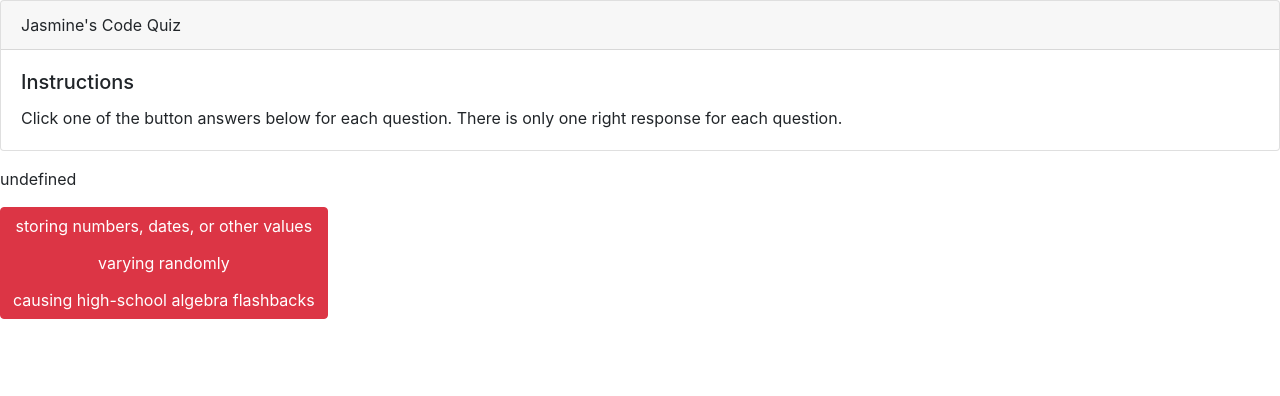
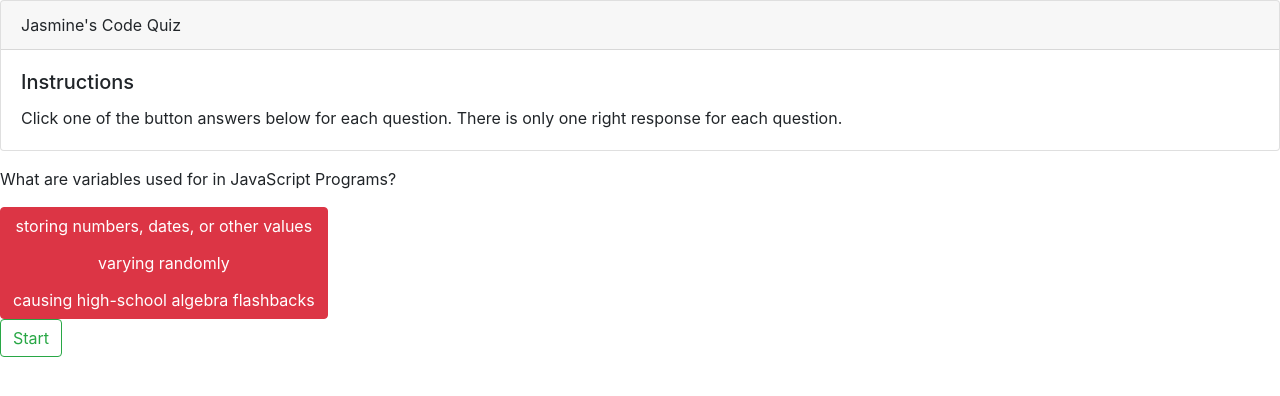
Before and after one commit to JEpps2020/code-quiz, a plain HTML site: page index.html in a window 1280 px wide. Drawn offline with nearby package versions, Linux system fonts and the light colour scheme.

Commit message:
I have attempted to generate a function to itterate through the questions array.

```diff
--- a/index.html
+++ b/index.html
@@ -37,14 +37,19 @@
     <button type="button" id = "Button-2" class="btn btn-danger">2</button>
     <button type="button" id = "Button-3"class="btn btn-danger">3</button>
     </div>
+
+    <div>
+        <button type="button" class="btn btn-outline-success">Start</button>
+    </div>
+
 <script>
-        var trivia = {
+        var quiz = {
         questions: ["What are variables used for in JavaScript Programs?","Javascript is what type of language?","What is meant by the THIS keyword in javascript?","What is the JavaScript syntax for printing values in Console?"],
         choices:[
                   ["storing numbers, dates, or other values"], ["varying randomly"], ["causing high-school algebra flashbacks"],
                   ["Programming"], ["Application"],["Scripting"],
-                  ["It refers current object","It refers previous object","None of the above"],
-                  ["print(5)","console.log(5)","print.consol(5)"]
+                  ["It refers current object"],["It refers previous object"],["None of the above"],
+                  ["print(5)"],["console.log(5)"],["print.consol(5)"]
                 ],
         answer:["storing numbers, dates, or other values","Scripting","It refers current object","console.log(5)"],
      };
@@ -67,24 +72,52 @@
         // If there are still more questions, render the next one.
         if (questionIndex <= (questionsArray.length - 1)) {
     //i to for loop through the questions
-          document.querySelector("#question").innerHTML = questionsArray[questionIndex][i];
-          for (var i = 0; i < questionsArray.length; i++)
-        $("#Button-1").text(trivia.choices[0]);
-        $("#Button-2").text(trivia.choices[1]);
-        $("#Button-3").text(trivia.choices[2]);
+    //document.querySelector("#question").innerHTML = questionsArray[questionIndex][0];
+        document.querySelector("#question").innerHTML = questionsArray[questionIndex][0];
+
+        //   document.querySelector("#question").innerHTML = questionsArray[questionIndex][i];
+          for (var i = 0; i < questionsArray.length; i++);
+        $("#Button-1").text(quiz.choices[0]);
+        $("#Button-2").text(quiz.choices[1]);
+        $("#Button-3").text(quiz.choices[2]);
 
         }
-
                 // If there aren't, render the end game screen.
         else {
           document.querySelector("#question").innerHTML = "Game Over!";
-          document.querySelector("#score").innerHTML = "Final Score: " + score + " out of " + questionsArray.length;
+        //   document.querySelector("#score").innerHTML = "Final Score: " + score + " out of " + questionsArray.length;
         }
 
       };
 
       renderQuestion();
 
+    //   $(document).ready(function() {
+
+    //     $("#Start").on("click", function() {
+    //     alert("The quiz has started.");
+
+    //     if (questionIndex === questionsArray.length) {
+    //       return;
+    //     }
+
+    //     var userInput = ""
+
+    //     if (userInput === "storing numbers, dates, or other values" || userInput === "Scripting" || userInput === "console.log(5)") {
+
+    //     // If they guess the correct answer, alert them they got it right.
+    //     if (userInput === questionsArray[questionIndex][1]) {
+    //     alert("Correct!");
+    //     }
+    //     // If wrong, alert them they are wrong.
+    //     else {
+    //     alert("Wrong!");
+    //     }
+
+
+    //   });
+
+    // });
 
     </script>
 </body>
```
